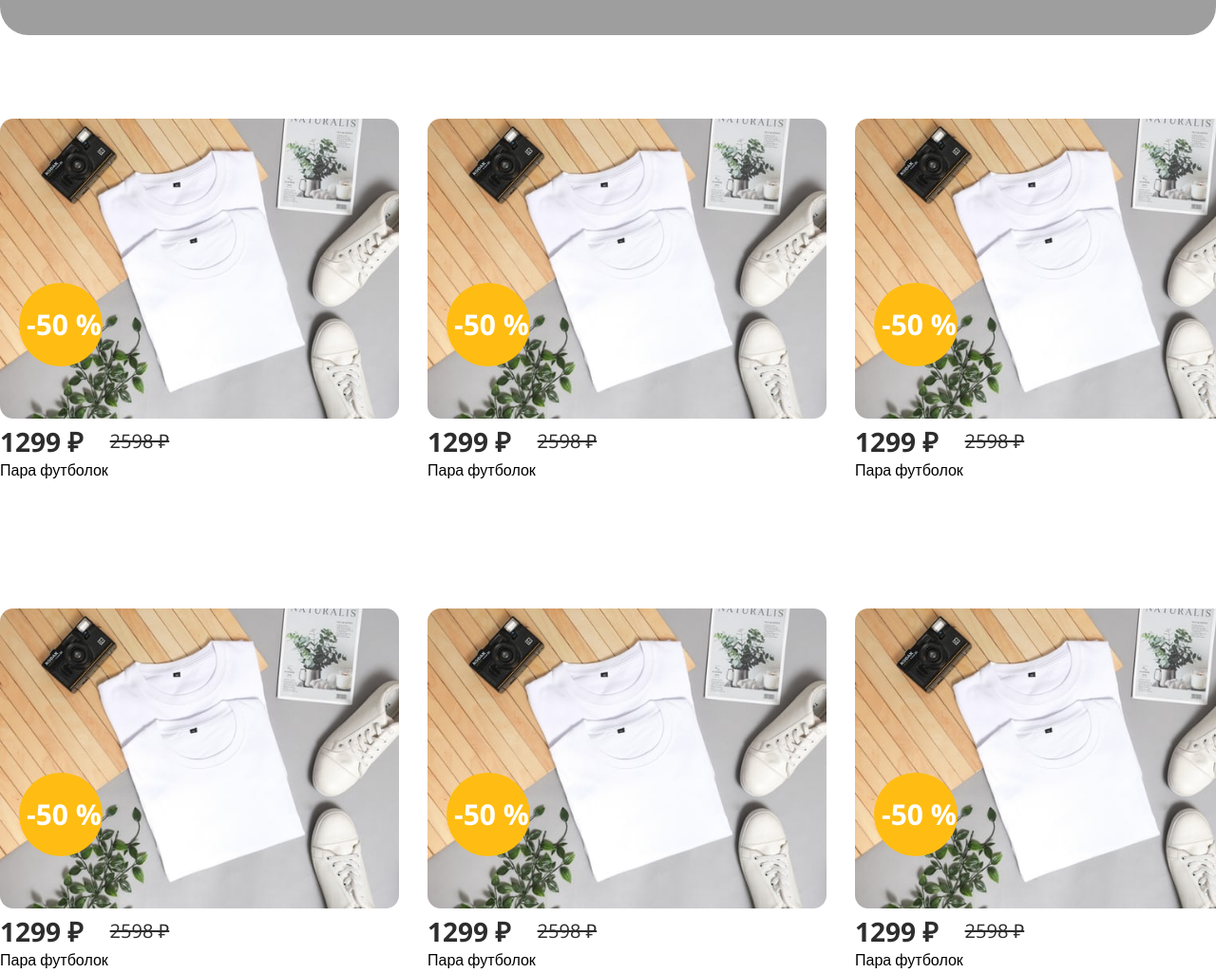
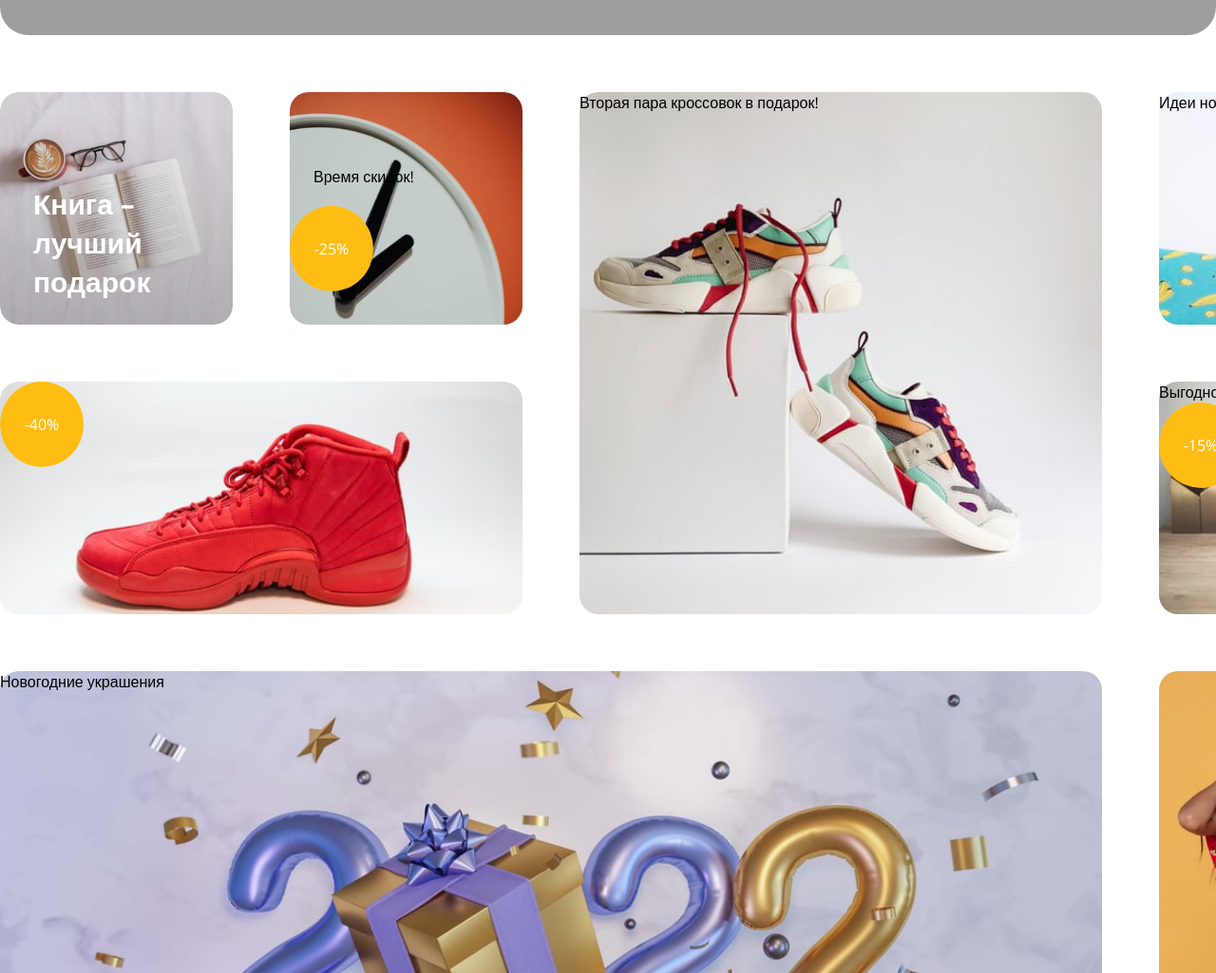
Before and after one commit to genjy1/accessibility, a plain HTML site: page index.html in a window 1280 px wide. Shown: the part 1025-2050 px from the top of the page at 95% size. Drawn offline with nearby package versions, Linux system fonts and the light colour scheme; grey boxes are pictures that could not be loaded.

Commit message:
feat:grid templates

```diff
--- a/script.js
+++ b/script.js
@@ -1,4 +1,5 @@
 const profitWrapper = document.querySelector('.profit');
+const offerWrapper = document.querySelector('.offers');
 const profitCardContent = [
     {
         img:'./image/tshirts.jpg',
@@ -56,7 +57,79 @@ const profitCardContent = [
         name:'Пара футболок',
         sale:50
     }
+];
+const offersCardContent = [
+    {
+        textContent:'Книга – лучший подарок',
+        discount:'',
+        backgroundImage:'./image/book.png',
+        class:'book'
+    },
+    {
+        textContent:'Время скидок!',
+        discount:'-25%',
+        backgroundImage:'./image/clocks.jpg',
+        class:'clock'
+    },
+    {
+        textContent:'',
+        discount:'-40%',
+        backgroundImage:'./image/redtapok.jpg',
+        class:'sneaker'
+    },
+    {
+        textContent:'Вторая пара кроссовок в подарок!',
+        discount:'',
+        backgroundImage:'./image/crossi.jpg',
+        class:'shoes'
+    },
+    {
+        textContent:'Идеи новогодних подарков',
+        discount:'',
+        backgroundImage:'./image/gifts.jpg',
+        class:'gift'
+    },
+    {
+        textContent:'Выгодно в декабре!',
+        discount:'-15%',
+        backgroundImage:'./image/note.jfif',
+        class:'comp'
+    },
+    {
+        textContent:'Новогодние украшения',
+        discount:'',
+        backgroundImage:'./image/2022.jpg',
+        class:'year'
+    },
+    {
+        textContent:'',
+        discount:'-55%',
+        backgroundImage:'./image/woman.jpg',
+        class:'dress'
+    },
+    {
+        textContent:'На бытовую химию',
+        discount:'-25%',
+        backgroundImage:'./image/pshikalka.jpg',
+        class:'proper'
+    },
+    {
+        textContent:'',
+        discount:'',
+        backgroundImage:'./image/balls.jpg',
+        class:'newyear'
+    }
 ]
+
+offersCardContent.map(card => {
+    const cardHTML = `
+    <div class="offer-card ${card.class}" tabindex="1" aria-label="${card.textContent}" style="background-image:url('${card.backgroundImage}')">
+        <p class="offer-content ${card.class}-content">${card.textContent = '' ? '' : card.textContent }</p>
+        <div class="discount ${card.class}-discount"}"><p class="discount-content">${card.discount}</p></div>
+    </div>
+    `
+    offerWrapper.insertAdjacentHTML('beforeend', cardHTML)
+})
 
 profitCardContent.map(card => {
     const cardHTML = `<a href="#" class="profit-card link" tabindex='1' aria-label="Карточка товара ${card.name}">
--- a/style.css
+++ b/style.css
@@ -96,6 +96,7 @@ li{
     flex-direction: column;
     font-weight: 700;
     border: 1px solid transparent;
+    background: transparent;
 }
 
 .item-img{
@@ -193,3 +194,130 @@ h1{
     font-weight: 700;
     color: #fff;
 }
+
+.offers{
+    display: grid;
+    grid-template-areas:
+    "book clock shoes shoes gift gift"
+    "sneaker sneaker shoes shoes comp comp"
+    "year year year year dress proper"
+    "year year year year dress newyear"
+    ;
+    gap: 60px;
+    margin-top: 60px;
+}
+
+.offer-card{
+    background-repeat: no-repeat;
+}
+
+.book, .clock, .newyear, .proper {
+    width: 245px;
+    height: 245px;
+}
+
+.book{
+    grid-area: book;
+}
+
+.clock{
+    grid-area: clock;
+}
+
+.shoes{
+    grid-area: shoes;
+    width: 550px;
+    height: 550px;
+}
+
+.newyear{
+    grid-area: newyear;
+}
+
+.comp, .gift, .sneaker {
+    width: 550px;
+    height: 245px;
+}
+
+.sneaker{
+    grid-area: sneaker;
+}
+
+.comp{
+    grid-area: comp;
+}
+
+.year{
+    grid-area: year;
+    width: 1160px;
+    height: 550px;
+}
+
+.gift{
+    grid-area: gift;
+}
+
+.dress{
+    grid-area: dress;
+    width: 245px;
+    height: 550px;
+}
+
+.offer-card{
+    background-size: cover;
+    background-position: 50%;
+    border-radius: 20px;
+}
+
+.discount{
+    border-radius: 50%;
+    background-color: #FFBD13;
+    color: #fff;
+    max-width: 88px;
+
+}
+
+.discount-content{
+    padding: 34px 0;
+    text-align: center;
+}
+
+.shoes-discount{
+    display: none;
+}
+
+.gift-discount{
+    display: none;
+}
+
+.book-discount{
+    display: none;
+}
+
+.year-discount{
+    display: none;
+}
+
+.newyear-discount{
+    display: none;
+}
+
+.book-content{
+    padding: 97px 20px 20px 35px;
+    color: #fff;
+    font-weight: 700;
+    font-size: 30px;
+}
+
+.shoes-content{
+
+}
+
+.clock-content{
+    padding: 78px 14px 20px 25px;
+
+}
+
+.dress-discount{
+    margin: 442px 20px 20px 137px;
+}
```
Also changed, not shown: image/2022.jpg (renamed from image/55bcbd8044b2c2a44141248826481151.jpg), image/balls.jpg (renamed from image/937eb106c8fc2b8b32752b787c96c639.jpg), image/book.png (renamed from image/Rectangle 101.png), image/clocks.jpg (renamed from image/62099fbdcdb02db566252a31983b9606.jpg), image/crossi.jpg (renamed from image/b85cbdad96e1bf80f57685d18c17d7d0.jpg), image/gifts.jpg (renamed from image/267d4592375017aeea51801eccb4a8e2.jpg), image/note.jfif (added), image/pshikalka.jpg (renamed from image/bd13510b224965711e4c00d220057dde.jpg), image/woman.jpg (renamed from image/8ba51fe2c1fa865a9314123c2dcdb66c.jpg), 1 other file.
